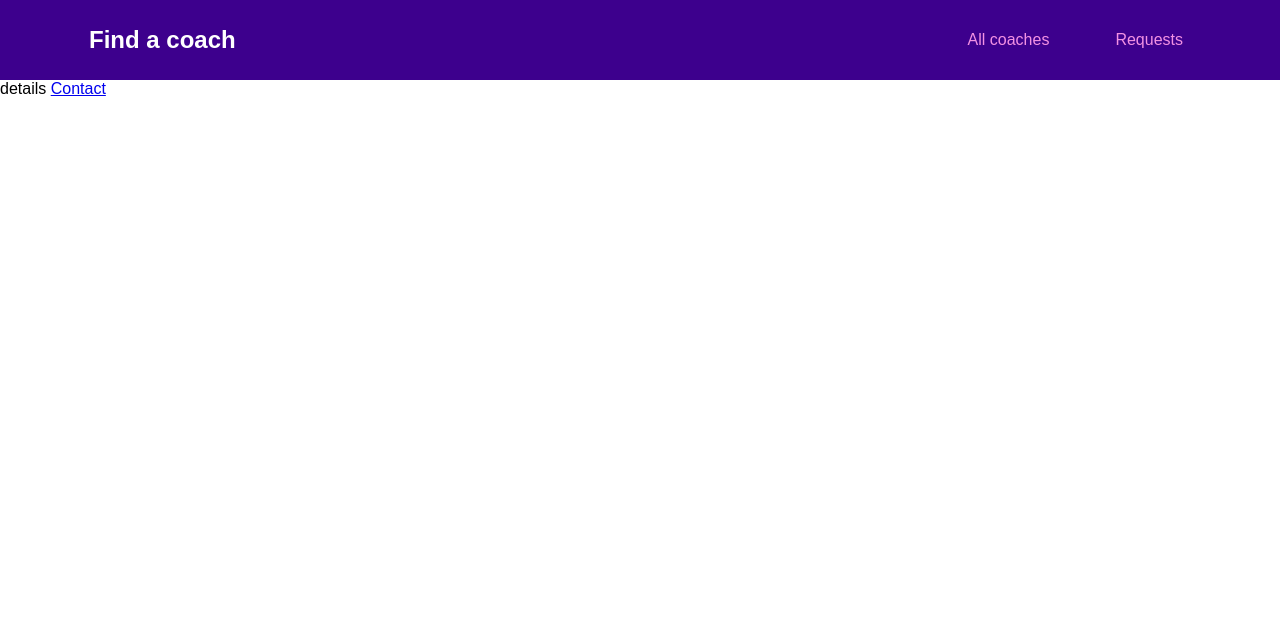
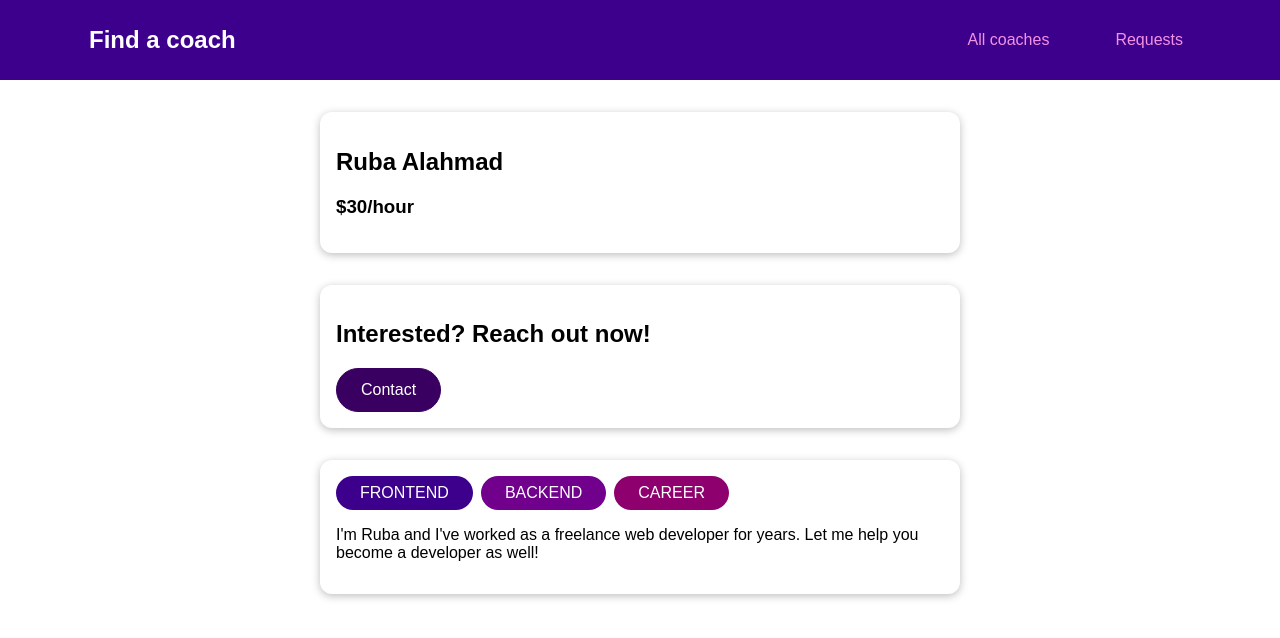
Before and after one commit to Ruba-Alahmad/Find-a-coach, a Vue app: page /coaches/c1 in a window 1280 px wide. Shown: the top 638 px of the page. Built offline with nearby package versions, Linux system fonts and the light colour scheme.

Commit message:
Building the coach details component

```diff
--- a/src/pages/coaches/coachDetails.vue
+++ b/src/pages/coaches/coachDetails.vue
@@ -1,5 +1,56 @@
 <template>
-    details
-    <router-view></router-view>
-    <router-link to="/coaches/c1/contact">Contact</router-link>
+    <section>
+        <base-card>
+            <h2>{{fullName}}</h2>
+            <h3>${{rate}}/hour</h3>
+        </base-card>
+    </section>
+    <section>
+        <base-card>
+        <header>
+            <h2>Interested? Reach out now!</h2>
+            <base-button link :to="contactLink">Contact</base-button>
+        </header>
+        <router-view></router-view>
+        </base-card>
+    </section>
+    <section>
+        <base-card>
+            <base-badge v-for="area in areas" :key="area" :type="area" :title="area"></base-badge>
+            <p>{{description}}</p>
+        </base-card>
+    </section>
 </template>
+
+<script>
+export default {
+    props:['id'],
+    data(){
+        return{
+            selectedCoach: null,
+        }
+    },
+    created(){
+        this.selectedCoach = this.$store.getters['coaches/coaches'].find(
+            coach => coach.id === this.id
+            );
+    },
+    computed:{
+        fullName(){
+            return this.selectedCoach.firstName + ' ' + this.selectedCoach.lastName;
+        },
+        contactLink(){
+            return this.$route.path + '/' + this.id + '/contact';
+        },
+        areas(){
+            return this.selectedCoach.areas;
+        },
+        rate(){
+            return this.selectedCoach.hourlyRate;
+        },
+        description(){
+            return this.selectedCoach.description;
+        }
+    }
+}
+</script>
--- a/src/store/modules/coaches/index.js
+++ b/src/store/modules/coaches/index.js
@@ -13,7 +13,7 @@
     lastName: 'Alahmad',
     areas: ['frontend', 'backend', 'career'],
     description:
-      "I'm Maximilian and I've worked as a freelance web developer for years. Let me help you become a developer as well!",
+      "I'm Ruba and I've worked as a freelance web developer for years. Let me help you become a developer as well!",
     hourlyRate: 30
   },
   {
@@ -22,7 +22,7 @@
     lastName: 'Alahmad',
     areas: ['frontend', 'career'],
     description:
-      'I am Julie and as a senior developer in a big tech company, I can help you get your first job or progress in your current role.',
+      'I am Omar and as a senior developer in a big tech company, I can help you get your first job or progress in your current role.',
     hourlyRate: 30
   }]
         };
```
Also changed, not shown: src/router.js (+4 -3 lines).
